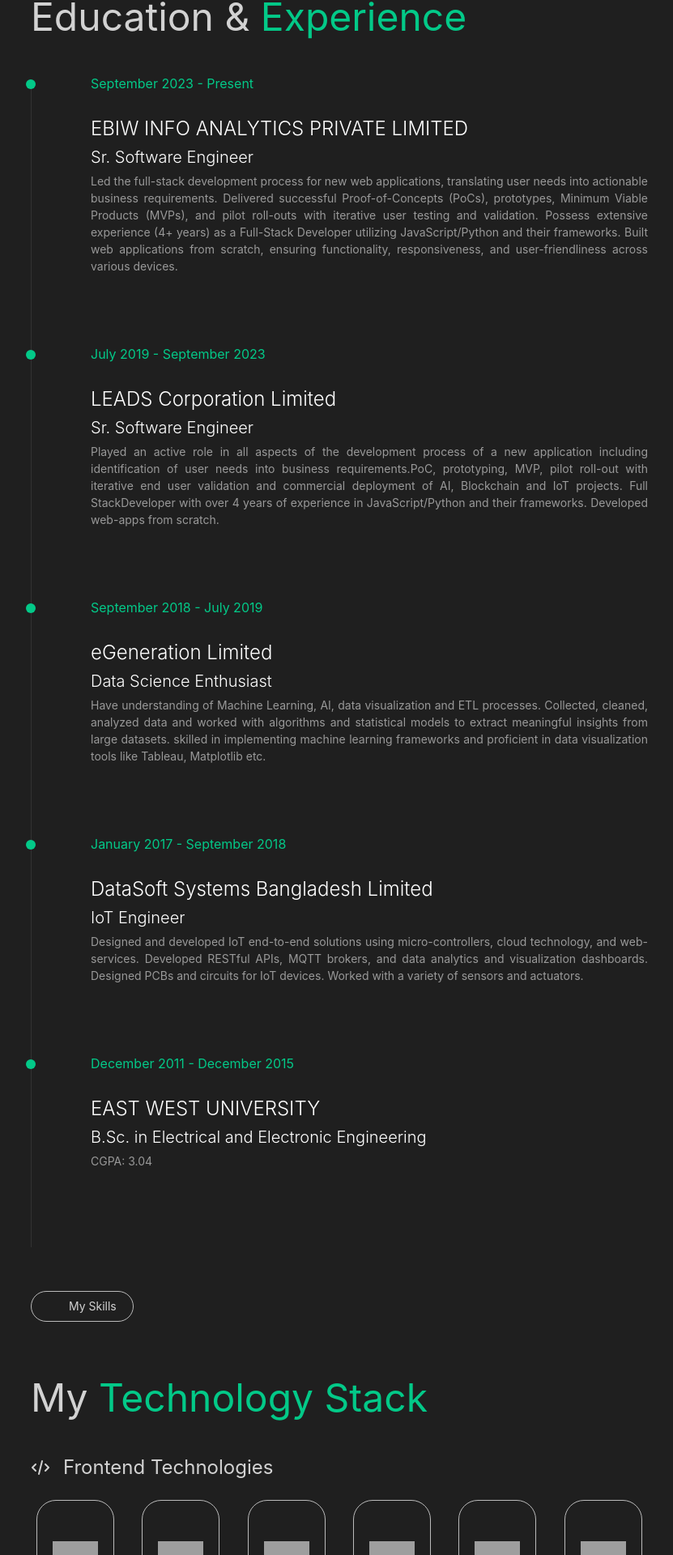
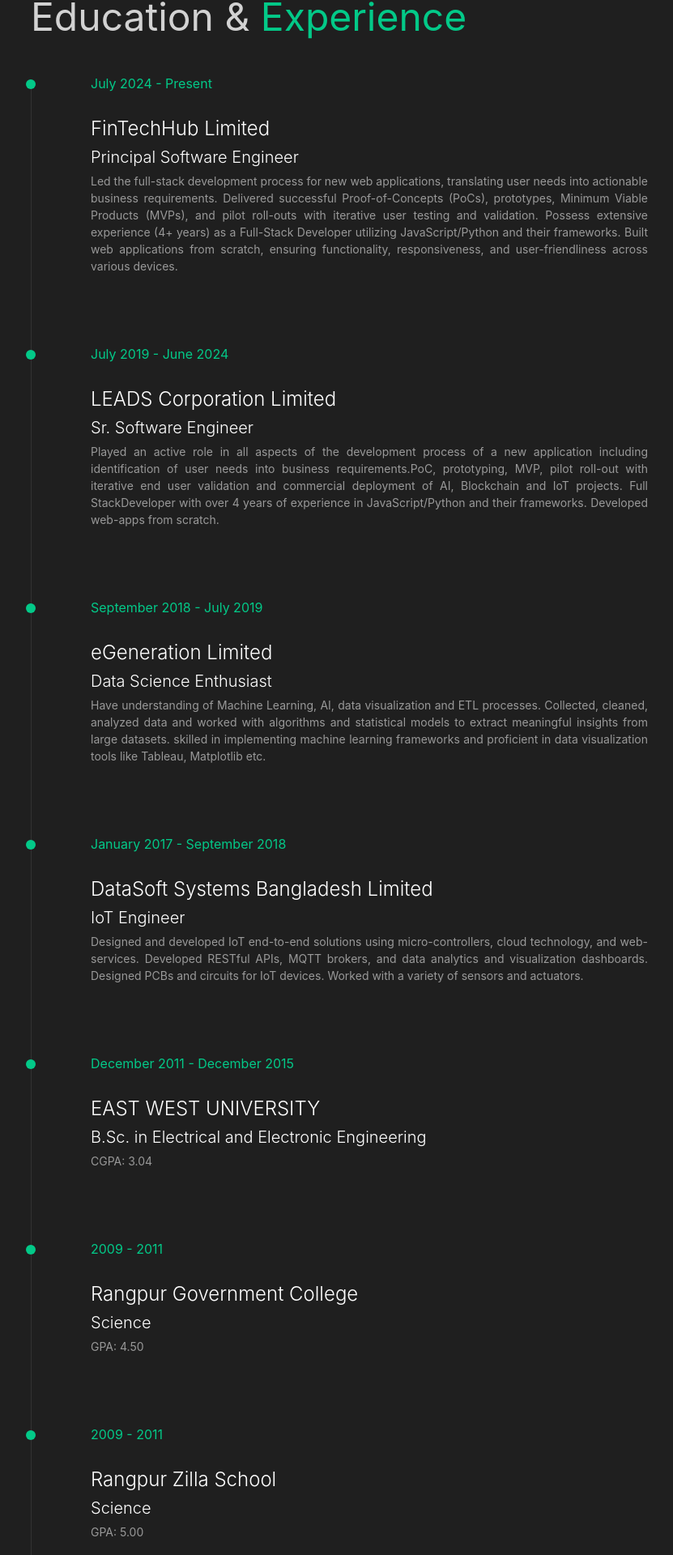
Before and after one commit to Badhon303/badhon, a React (Create React App) app: page / in a window 1280 px wide. Shown: the part 2404-4324 px from the top of the page at 81% size, without its empty margins (398-1229 px from the left). Built offline with nearby package versions, Linux system fonts and the light colour scheme; grey boxes are pictures that could not be loaded; some icons are missing; what react-photo-view would draw is missing.

Commit message:
cv updated

```diff
--- a/package.json
+++ b/package.json
@@ -25,7 +25,7 @@
     "web-vitals": "^2.1.4"
   },
   "scripts": {
-    "start": "PORT=3008 react-scripts start",
+    "start": "react-scripts start",
     "build": "react-scripts build",
     "test": "react-scripts test",
     "eject": "react-scripts eject"
--- a/src/components/Navbar/MobileNav.js
+++ b/src/components/Navbar/MobileNav.js
@@ -14,7 +14,7 @@
         <span className="text-xs">Home</span>
       </Link>
       <a
-        href="https://drive.google.com/file/d/1dtiaAwu8YeT-zqNgdOW8r2h_8qYswc4U/view?usp=sharing"
+        href="https://drive.google.com/file/d/17gWrzoGZukbz-7sZjjRH8crbxzbHWmG7/view?usp=sharing"
         target="_blank"
         rel="noreferrer"
         className="icon flex flex-col items-center gap-1"
--- a/src/components/Navbar/Navbar.js
+++ b/src/components/Navbar/Navbar.js
@@ -93,7 +93,7 @@
       {path === "" && (
         <div className="px-3 py-2 border-[1px] border-accent rounded-full">
           <a
-            href="https://drive.google.com/file/d/1dtiaAwu8YeT-zqNgdOW8r2h_8qYswc4U/view?usp=sharing"
+            href="https://drive.google.com/file/d/17gWrzoGZukbz-7sZjjRH8crbxzbHWmG7/view?usp=sharing"
             target="_blank"
             rel="noreferrer"
             className="icon"
--- a/src/pages/Homepage/AboutMe/AboutMe.js
+++ b/src/pages/Homepage/AboutMe/AboutMe.js
@@ -29,7 +29,7 @@
         </p>
         <div className="flex">
           <a
-            href="https://drive.google.com/file/d/1dtiaAwu8YeT-zqNgdOW8r2h_8qYswc4U/view?usp=sharing"
+            href="https://drive.google.com/file/d/17gWrzoGZukbz-7sZjjRH8crbxzbHWmG7/view?usp=sharing"
             target="_blank"
             rel="noreferrer"
           >
--- a/src/pages/Homepage/Experience/Experience.js
+++ b/src/pages/Homepage/Experience/Experience.js
@@ -9,14 +9,14 @@
   }
   const experience = [
     {
-      duration: "September 2023 - Present",
-      company: "EBIW INFO ANALYTICS PRIVATE LIMITED",
-      role: "Sr. Software Engineer",
+      duration: "July 2024 - Present",
+      company: "FinTechHub Limited",
+      role: "Principal Software Engineer",
       description:
         "Led the full-stack development process for new web applications, translating user needs into actionable business requirements. Delivered successful Proof-of-Concepts (PoCs), prototypes, Minimum Viable Products (MVPs), and pilot roll-outs with iterative user testing and validation. Possess extensive experience (4+ years) as a Full-Stack Developer utilizing JavaScript/Python and their frameworks. Built web applications from scratch, ensuring functionality, responsiveness, and user-friendliness across various devices.",
     },
     {
-      duration: "July 2019 - September 2023",
+      duration: "July 2019 - June 2024",
       company: "LEADS Corporation Limited",
       role: "Sr. Software Engineer",
       description:
@@ -41,6 +41,18 @@
       company: "EAST WEST UNIVERSITY",
       role: "B.Sc. in Electrical and Electronic Engineering",
       description: "CGPA: 3.04",
+    },
+    {
+      duration: "2009 - 2011",
+      company: "Rangpur Government College",
+      role: "Science",
+      description: "GPA: 4.50",
+    },
+    {
+      duration: "2009 - 2011",
+      company: "Rangpur Zilla School",
+      role: "Science",
+      description: "GPA: 5.00",
     },
   ]
   return (
```
Also changed, not shown: 2 other files (tests, documents, lock files or other folders).
